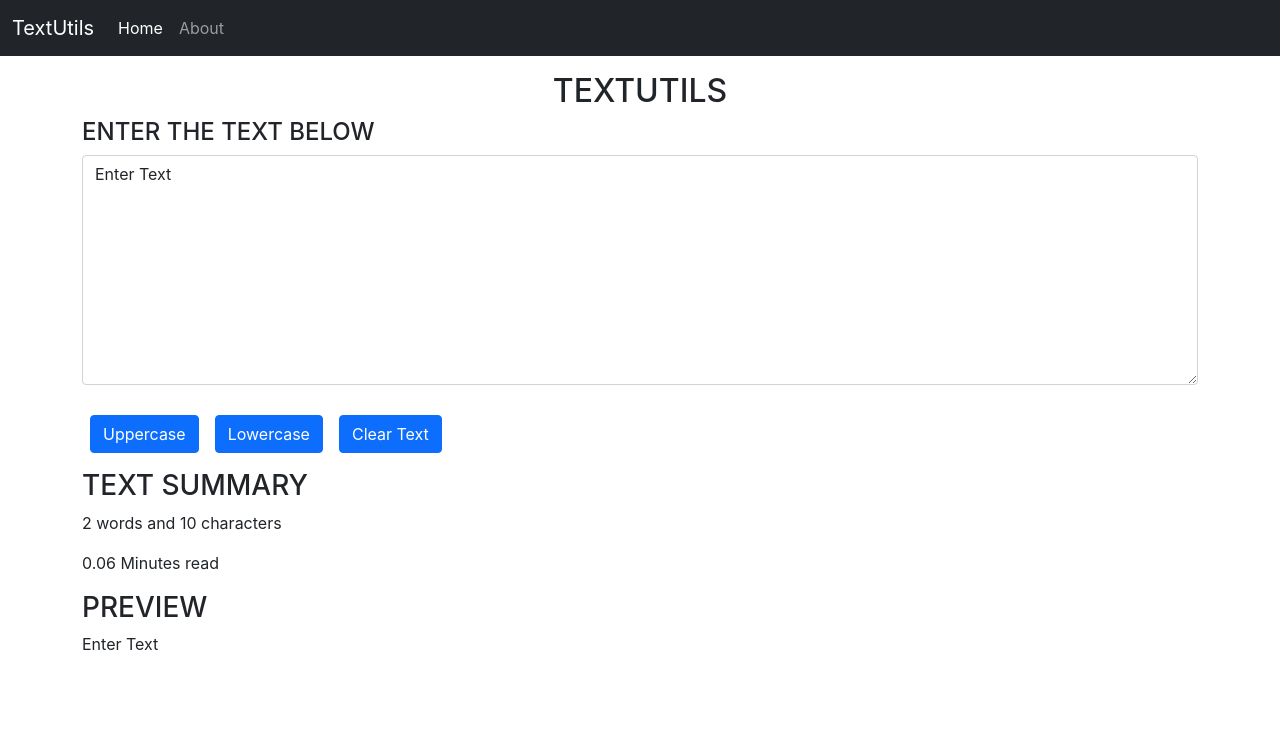
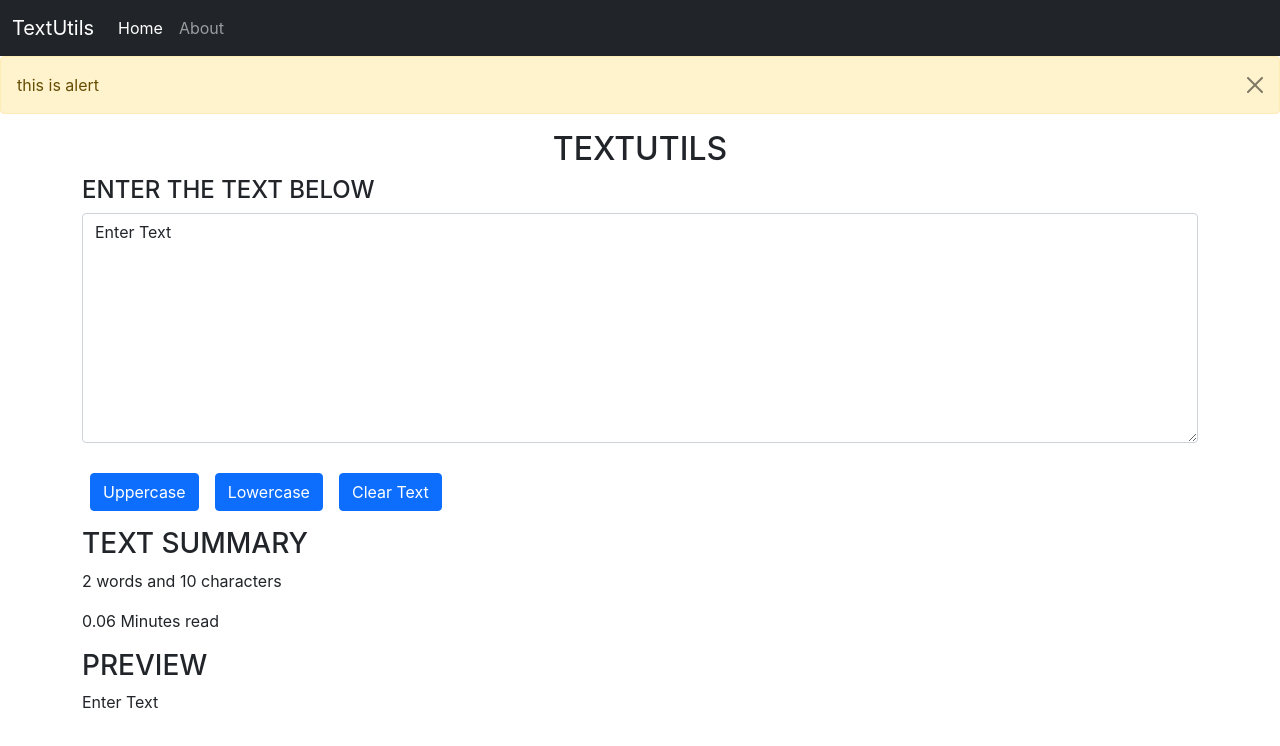
Before and after one commit to sheshu22/TextUtilss, a React (Create React App) app: page / in a window 1280 px wide. Shown: the top 746 px of the page. Built offline with nearby package versions, Linux system fonts and the light colour scheme.

Commit message:
alert component created

```diff
--- a/src/App.js
+++ b/src/App.js
@@ -1,12 +1,14 @@
 import './App.css';
 import Header from './components/Header';
 import Textform from './components/Textform';
+import Aalert from './components/Aalert';
 function App() {
   return (
     <>
      <Header title= "TextUtils" one="Home" two="About"/>
+     <Aalert title="alert" />
      <Textform title="TEXTUTILS"/>
-    </>
+     </>
   );
 }
 
--- /dev/null
+++ b/src/components/Aalert.js
@@ -0,0 +1,13 @@
+import React from 'react'
+
+function Aalert(props) {
+  return (
+    <div className="alert alert-warning alert-dismissible fade show" role="alert">
+        this is  {props.title}
+    <button type="button" className="btn-close" data-bs-dismiss="alert" aria-label="Close"></button>
+
+    </div>
+  )
+}
+
+export default Aalert
```
